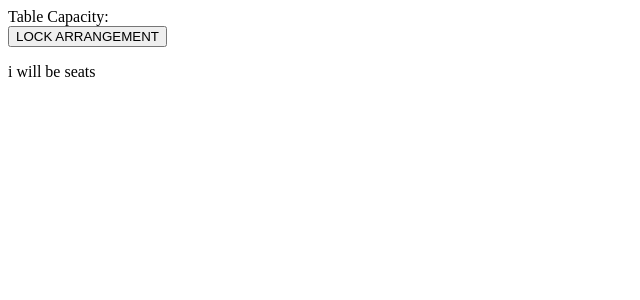
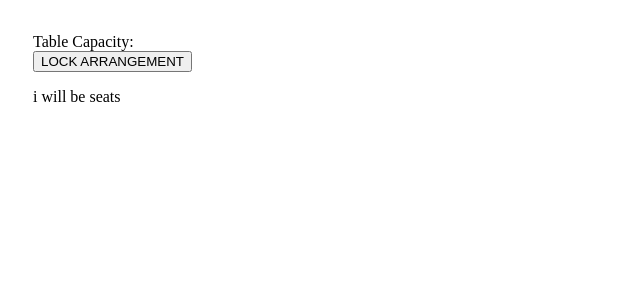
Before and after one commit to Team-Savage/Service-Table-Sue-, a React app: page / in a window 1280 px wide. Both pictures are taken after a click on the button "SUMBIT". Shown: the top 300 px of the page, without its empty margins (0-640 px from the left). Built offline with nearby package versions, Linux system fonts and the light colour scheme; the HTML template or start-up script is replaced by a standard one.

Commit message:
Adds styling to webpack & style.css file

```diff
--- a/client/src/components/ConfigureSeats.jsx
+++ b/client/src/components/ConfigureSeats.jsx
@@ -22,7 +22,7 @@ let ConfigureSeats = (props) => {
         <SeatArrangement/>
       </div>
     </div>
-    )//end return
+    )
       :
     (
       <div>
--- a/client/src/components/SeatArrangement.jsx
+++ b/client/src/components/SeatArrangement.jsx
@@ -6,5 +6,4 @@ let SeatArrangement = (props) => {
   )
 }
 
-
 export default SeatArrangement;
--- a/client/src/index.jsx
+++ b/client/src/index.jsx
@@ -1,6 +1,7 @@
 import React from 'react';
 import ReactDOM from 'react-dom';
 import ConfigureSeats from './components/ConfigureSeats.jsx';
+import './style.css';
 
 class TableService extends React.Component {
   constructor(props) {
--- /dev/null
+++ b/client/src/style.css
@@ -0,0 +1,13 @@
+.table-spawn {
+  padding : 20px;
+}
+
+.table-service {
+  size    : 20px;
+  padding : 5px;
+}
+
+.table-configuration {
+  size    : 30px;
+  padding : 5px;
+}
--- a/package.json
+++ b/package.json
@@ -15,8 +15,10 @@
     "babel-loader": "^6.4.1",
     "babel-preset-es2015": "^6.24.1",
     "babel-preset-react": "^6.24.1",
+    "css": "^2.2.3",
     "css-loader": "^0.28.11",
     "express": "^4.16.3",
+    "loader": "^2.1.1",
     "mongoose": "^5.1.3",
     "nodemon": "^1.17.5",
     "react": "^16.4.0",
--- a/webpack.config.js
+++ b/webpack.config.js
@@ -9,7 +9,7 @@ module.exports = {
     path: DIST_DIR
   },
   resolve : {
-    extensions: ['.js','.jsx']
+    extensions: ['.js','.jsx',]
   },
   module : {
     loaders : [
```
Also changed, not shown: 1 other file (tests, documents, lock files or other folders).
